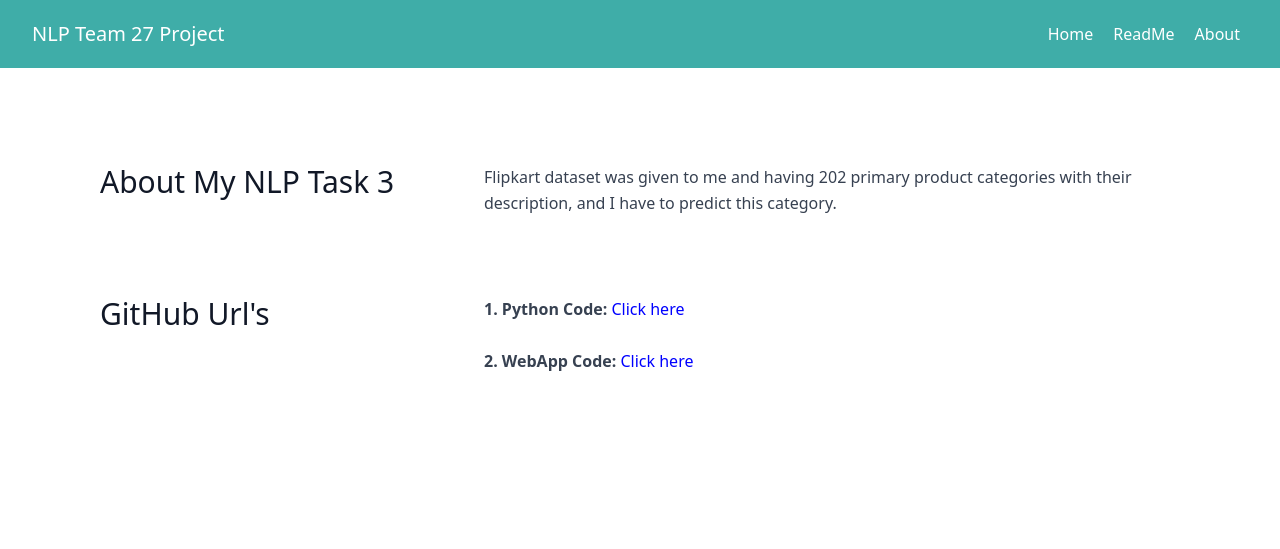
After one commit to ShaneyWaris/Midas_Task3_ShaneyWaris, a Flask app: page /about in a window 1280 px wide. The commit adds this page. Shown: the top 549 px of the page. Run offline with Flask 2, Linux system fonts and the light colour scheme; parts of the project's set-up code (start-up, migrations or seed data) failed here and were passed over.

Commit message:
Adding the updated code!

```diff
--- a/app.py
+++ b/app.py
@@ -9,29 +9,25 @@ def hello_world():
     b = False
     if request.method == 'POST':
         headline = request.form.get('headline')
-        # body = request.form.get('body')
-        # print(headline)
-        # print(body)
+        if len(headline) == 0:
+            return render_template('index.html', b=b)
         l = return_category(headline)
-        # print('***************')
-        # print(l)
-        # print('***************')
         b = True
         return render_template('index.html', b=b, l=l)
 
     return render_template('index.html', b=b)
 
-# @app.route('/about')
-# def about():
-#     return render_template('about.html')
+@app.route('/about')
+def about():
+    return render_template('about.html')
 
 # @app.route('/members')
 # def members():
-#     return render_template('members.html')
+#     return render_template('aboutme.html')
 
-# @app.route('/readme')
-# def readme():
-#     return render_template('ReadMe.html')
+@app.route('/readme')
+def readme():
+    return render_template('ReadMe.html')
 
 port = int(os.getenv('PORT', 8000))
 if __name__ == '__main__':
--- a/main1.py
+++ b/main1.py
@@ -18,8 +18,8 @@ stop_words = [
 
 
 clf = joblib.load('./model/TfidfVectorizer__MLPClassifier.pkl')
-vocab = joblib.load('./vocab.pkl')
-test = joblib.load('./new_tf.pkl')
+vocab = joblib.load('./pkl files/vocab.pkl')
+test = joblib.load('./pkl files/new_tf.pkl')
 d = {
     0: 'Clothing',
     1: 'Furniture',
--- /dev/null
+++ b/templates/about.html
@@ -0,0 +1,44 @@
+<!DOCTYPE html>
+<html lang="en">
+<head>
+    <meta charset="UTF-8">
+    <meta name="viewport" content="width=device-width, initial-scale=1.0">
+    <link href="https://unpkg.com/tailwindcss@^2/dist/tailwind.min.css" rel="stylesheet">
+    <title>NLP Project - Team27</title>
+</head>
+<body>
+    <header class="text-gray-700 body-font" style="background-color: #3FADA8">
+        <div class="container mx-auto flex flex-wrap p-5 flex-col md:flex-row items-center">
+          <a class="flex title-font font-medium items-center text-gray-900 mb-4 md:mb-0">
+            <!-- <svg xmlns="http://www.w3.org/2000/svg" fill="none" stroke="currentColor" stroke-linecap="round" stroke-linejoin="round" stroke-width="2" class="w-10 h-10 text-white p-2 bg-indigo-500 rounded-full" viewBox="0 0 24 24">
+              <path d="M12 2L2 7l10 5 10-5-10-5zM2 17l10 5 10-5M2 12l10 5 10-5"></path>
+            </svg> -->
+            <span class="ml-3 text-xl" style="color: white;">NLP Team 27 Project</span>
+          </a>
+          <nav class="md:ml-auto flex flex-wrap items-center text-base justify-center" style="color: white;">
+            <a class="mr-5 hover:text-gray-900" href="/">Home</a>
+            <!-- <a class="mr-5 hover:text-gray-900" href="/members">Members</a> -->
+            <a class="mr-5 hover:text-gray-900" href="/readme">ReadMe</a>
+            <a class="mr-5 hover:text-gray-900" href="/about">About</a>
+          </nav>
+        </div>
+      </header>
+
+<section class="ml-20 mr-20 text-gray-700 body-font">
+  <div class="container px-5 py-24 mx-auto flex flex-wrap">
+    <div class="flex w-full mb-20 flex-wrap">
+      <h1 class="sm:text-3xl text-2xl font-medium title-font text-gray-900 lg:w-1/3 lg:mb-0 mb-4">About My NLP Task 3</h1>
+      <p class="lg:pl-6 lg:w-2/3 mx-auto leading-relaxed text-base">Flipkart dataset was given to me and having 202 primary product categories with their description, and I have to predict this category. </p>
+    </div>
+    <div class="flex w-full mb-20 flex-wrap">
+      <h1 class="sm:text-3xl text-2xl font-medium title-font text-gray-900 lg:w-1/3 lg:mb-0 mb-4">GitHub Url's</h1>
+      <p class="lg:pl-6 lg:w-2/3 mx-auto leading-relaxed text-base">
+      <b>1. Python Code: </b> <a  href='https://github.com/ShaneyWaris/Midas_Task3_ShaneyWaris' target='_blank' style="color: blue">Click here</a> <br><br>
+      <b>2. WebApp Code: </b> <a  href='https://github.com/ShaneyWaris/Midas_Task3_ShaneyWaris' target='_blank' style="color: blue">Click here</a>
+      </p>
+    </div>
+  </div>
+</section>
+
+</body>
+</html>
```
Also changed, not shown: templates/ReadMe.html (added, +38 -0 lines), templates/aboutme.html (added, +75 -0 lines), templates/index.html (+5 -6 lines), 4 other files.
